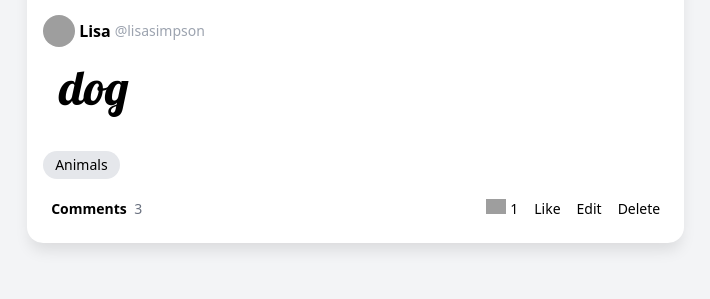
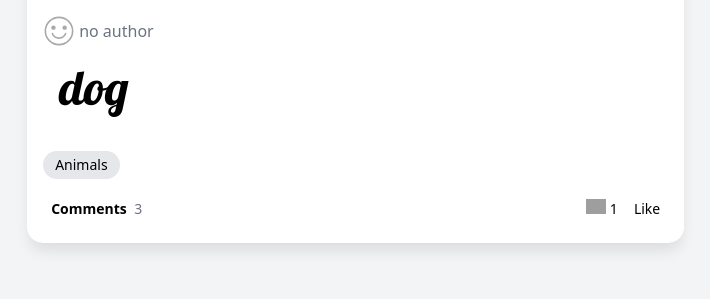
Before and after one commit to paulcap510/django-blog, a Django app: page / in a window 1280 px wide. Shown: the part 5094-5393 px from the top of the page, without its empty margins (79-789 px from the left). Run offline with Django 5.2, Linux system fonts and the light colour scheme; a user stored in the database is signed in; data comes from the database, SQL or seed files in the repository; both versions use the stored data as it was after the commit; some libraries are stand-ins or nearby versions; grey boxes are pictures that could not be loaded.

Commit message:
Added edit post functionality

```diff
--- a/a_core/settings.py
+++ b/a_core/settings.py
@@ -138,3 +138,9 @@ LOGIN_REDIRECT_URL = '/'
 EMAIL_BACKEND = 'django.core.mail.backends.console.EmailBackend'
 ACCOUNT_AUTHENTICATION_METHOD = 'email'
 ACCOUNT_EMAIL_REQUIRED = True
+
+
+
+ACCOUNT_USERNAME_BLACKLIST = ['admin', 'accounts',
+                              'profile', 'category',
+                              'post']
--- a/a_core/urls.py
+++ b/a_core/urls.py
@@ -16,7 +16,10 @@ urlpatterns = [
     path('post/edit/<pk>/', post_edit_view, name='post-edit'),
     path('post/<pk>', post_page_view, name='post'),
     path('profile/', profile_view, name='profile'),
-    path('profile/edit/', profile_edit_view, name='profile-edit')
+    path('<username>/', profile_view, name='userprofile'),
+    path('profile/edit/', profile_edit_view, name='profile-edit'),
+    path('profile/delete/', profile_delete_view, name='profile-delete'),
+
 
 ]
 
--- a/a_posts/models.py
+++ b/a_posts/models.py
@@ -1,4 +1,5 @@
 from django.db import models
+from django.contrib.auth.models import User
 import uuid
 
 
@@ -7,6 +8,7 @@ class Post(models.Model):
     artist = models.CharField(max_length=500, null=True)
     url = models.URLField(max_length=500, null=True) #url of the flickr page
     image = models.URLField(max_length=500)
+    author = models.ForeignKey(User, on_delete=models.SET_NULL, null=True, related_name='posts')
     body = models.TextField()
     tags = models.ManyToManyField('Tag')
     created = models.DateTimeField(auto_now_add=True)
--- a/a_posts/views.py
+++ b/a_posts/views.py
@@ -1,4 +1,5 @@
 from django.shortcuts import render, redirect, get_object_or_404
+from django.contrib.auth.decorators import login_required
 from .models import *
 from .forms import *
 from bs4 import BeautifulSoup
@@ -27,17 +28,10 @@ def home_view(request, tag=None):
     return render(request, 'a_posts/home.html', context)
 
 
-
-
-
-
-
-
+@login_required
 def post_edit_view(request, pk):
-    post = get_object_or_404(Post, id=pk)
-
+    post = get_object_or_404(Post, id=pk, author=request.user)
     form = PostEditForm(instance=post) # prefills the form with the data from the post we passed
-
     if request.method == 'POST':
         form = PostEditForm(request.POST, instance=post)
         if form.is_valid:
@@ -54,8 +48,7 @@ def post_edit_view(request, pk):
     return render(request, 'a_posts/post_edit.html', context)
 
 
-
-
+@login_required
 def post_create_view(request):
     form = PostCreateForm()
 
@@ -74,8 +67,9 @@ def post_create_view(request):
     return render(request, 'a_posts/post_create.html', {'form': form})
 
 
+@login_required
 def post_delete_view(request, pk):
-    post = get_object_or_404(Post, id=pk)
+    post = get_object_or_404(Post, id=pk, author=request.user)
 
     if request.method == 'POST':
         post.delete()
--- a/a_users/models.py
+++ b/a_users/models.py
@@ -1,9 +1,10 @@
 from django.db import models
 from django.contrib.auth.models import User
+from django.templatetags.static import static
 
 class Profile(models.Model):
     user = models.OneToOneField(User, on_delete=models.CASCADE)
-    image = models.ImageField(upload_to='avatars/')
+    image = models.ImageField(upload_to='avatars/', null=True, blank=True)
     realname = models.CharField(max_length=20, null=True, blank=True)
     email = models.EmailField(unique=True, null=True)
     location = models.CharField(max_length=20, null=True, blank=True)
@@ -12,3 +13,19 @@ class Profile(models.Model):
 
     def __str__(self):
         return self.user.username
+
+    @property
+    def avatar(self):
+        try:
+            avatar = self.image.url
+        except:
+            avatar = static('images/avatar_default.svg')
+        return avatar
+
+    @property
+    def name(self):
+        if self.realname:
+            name = self.realname
+        else:
+            name = self.user.username
+        return name
--- a/templates/a_posts/post.html
+++ b/templates/a_posts/post.html
@@ -1,3 +1,5 @@
+{% load static %}
+
 <article class="card">
     <div class="flex items-center justify-between px-4 h-14">
         <h3 class="text-start leading-5 mr-1">{{ post.title }}</h3>
@@ -7,11 +9,24 @@
         <a href="{% url 'post' post.id %}"><img class="w-full" src="{{ post.image }}" alt="{{ post.title }}"></a>
     </figure>
     <div class="p-4 pb-2">
-        <a class="flex items-center gap-1 mb-4" href="">
-            <img class="w-8 h-8 object-cover rounded-full" src="https://img.icons8.com/small/96/A9A9A9/happy.png">
-            <span class="font-bold hover:underline">Lisa</span>
-            <span class="text-sm text-gray-400">@lisasimpson</span>
+
+        {% if post.author %}
+
+        <a class="flex items-center gap-1 mb-4" href="{% url 'userprofile' post.author.username %}">
+            <img class="w-8 h-8 object-cover rounded-full" src="{{ post.author.profile.avatar }}">
+            <span class="font-bold hover:underline">{{ post.author.profile.name }}</span>
+            <span class="text-sm text-gray-400">@{{ post.author.username }}</span>
         </a>
+
+        {% else %}
+        <div class="flex items-center gap-1 mb-4">
+            <img class="w-8 h-8 object-cover rounded-full" src="{% static 'images/avatar_default.svg' %}">
+            <span class="text-gray-500">no author</span>
+        </div>
+
+        {% endif %}
+
+
         <p class="text-5xl mb-10 px-4 font1">{{ post.body }}</p>
         <div class="flex items-center gap-2 text-sm mb-5 flex-wrap">
 
@@ -31,8 +46,10 @@
                     1
                 </div>
                 <a href="">Like</a>
+                {% if user.is_authenticated and user == post.author %}
                 <a href="{% url 'post-edit' post.id %}">Edit</a>
                 <a href="{% url 'post-delete' post.id %}">Delete</a>
+                {% endif %}
             </div>
         </div>
     </div>
--- a/templates/a_users/profile_edit.html
+++ b/templates/a_users/profile_edit.html
@@ -3,9 +3,9 @@
 {% block content %}
 <h1 class="mb-2">Edit Profile</h1>
 <div class="text-center flex flex-col items-center">
-    <img id="avatar" class="w-36 h-36 rounded-full object-cover mb-4" src="{{ user.profile.image.url }}" />
+    <img id="avatar" class="w-36 h-36 rounded-full object-cover mb-4" src="{{ user.profile.avatar }}" />
     <div class="text-center max-w-md">
-        <h1 id="realname">{{ user.profile.realname }}</h1>
+        <h1 id="realname">{{ user.profile.name }}</h1>
         <div class="text-gray-400 mb-2 -mt-3">@{{ user.username }}</div>
     </div>
 </div>
@@ -17,7 +17,7 @@
     <button type="submit" >Submit</button>
     <a class="button secondaryAction ml-1" href="{{ request.META.HTTP_REFERER }}">Cancel</a>
 </form>
-<a class="mt-12 hover:underline text-gray-500" href="">Delete Profile</a>
+<a class="mt-12 hover:underline text-gray-500" href="{% url 'profile-delete' %}">Delete Profile</a>
 
 
 <script>
--- a/templates/includes/header.html
+++ b/templates/includes/header.html
@@ -29,8 +29,8 @@
 
             <li x-data="{ dropdownOpen: false }" class="relative">
                 <a @click="dropdownOpen = !dropdownOpen" @click.away="dropdownOpen = false" class="cursor-pointer select-none">
-                    <img class="h-8 w-8 rounded-full object-cover" src="{{ user.profile.image.url }}"/>
-                    {{ user.username }}
+                    <img class="h-8 w-8 rounded-full object-cover" src="{{ user.profile.avatar }}"/>
+                    {{ user.profile.name }}
                     <img x-bind:class="dropdownOpen && 'rotate-180 duration-300'" class="w-4" src="https://img.icons8.com/small/32/777777/expand-arrow.png"/>
                 </a>
                 <div x-show="dropdownOpen" x-cloak class="absolute right-0 bg-white text-black shadow rounded-lg w-40 p-2 z-20"
```
Also changed, not shown: a_users/views.py (+32 -4 lines), templates/a_users/profile.html (+14 -4 lines), templates/a_users/profile_delete.html (added, +12 -0 lines), a_posts/migrations/0005_post_author.py (added), a_users/migrations/0002_alter_profile_image.py (added), db.sqlite3.
